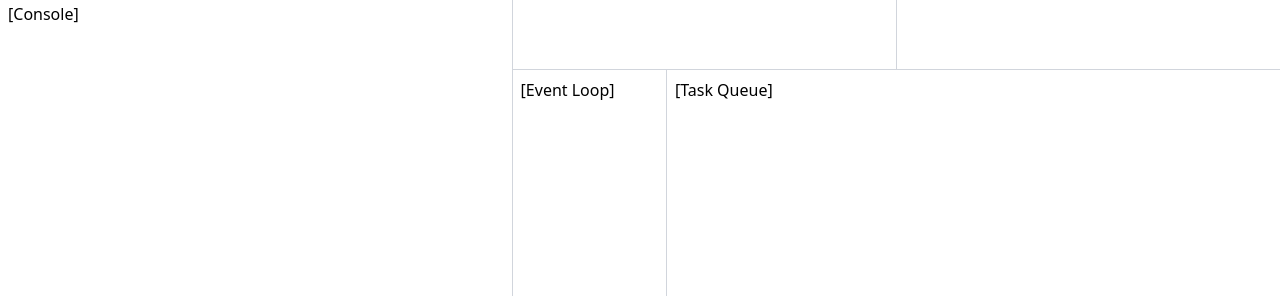
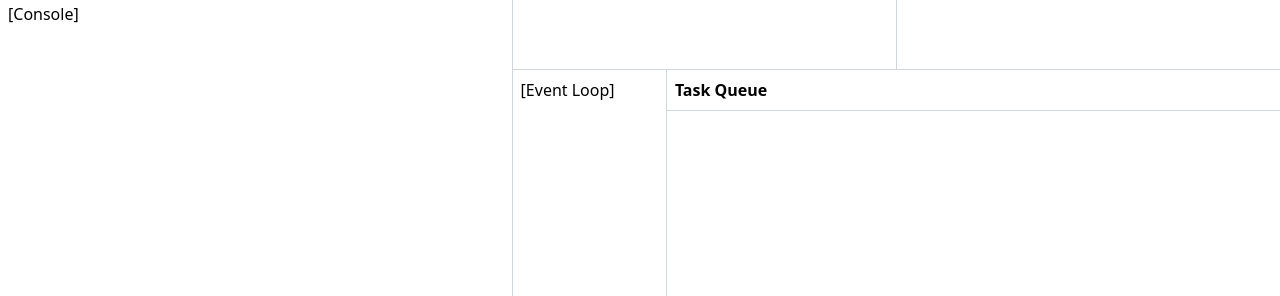
Before and after one commit to saramkim/imjs, a React (Vite) app: page / in a window 1280 px wide. Shown: the part 504-800 px from the top of the page. Built offline with nearby package versions, Linux system fonts and the light colour scheme.

Commit message:
feat(panel): implement Task Queue panel to visualize pending Task objects

```diff
--- a/src/ui/layout/app-layout.tsx
+++ b/src/ui/layout/app-layout.tsx
@@ -1,6 +1,7 @@
 import { CallStackPanel } from '@ui/panels/call-stack-panel';
 import { ResizableHandle, ResizablePanel, ResizablePanelGroup } from './resizable-panel-layout';
 import { WebApiPanel } from '@ui/panels/web-api-panel';
+import { TaskQueuePanel } from '@ui/panels/task-queue-panel';
 
 export function AppLayout() {
   return (
@@ -48,7 +49,7 @@ export function AppLayout() {
                 </ResizablePanel>
                 <ResizableHandle />
                 <ResizablePanel defaultSize={80}>
-                  <div className="h-full p-2">[Task Queue]</div>
+                  <TaskQueuePanel />
                 </ResizablePanel>
               </ResizablePanelGroup>
             </ResizablePanel>
--- /dev/null
+++ b/src/ui/panels/task-queue-panel.tsx
@@ -0,0 +1,23 @@
+import { useExecutionStore } from '@store/execution-store';
+import { PanelContainer, PanelHeader, PanelTitle, PanelContent } from '@ui/layout/resizable-panel-layout';
+
+export const TaskQueuePanel = () => {
+  const taskQueue = useExecutionStore((state) => state.taskQueue);
+
+  return (
+    <PanelContainer>
+      <PanelHeader>
+        <PanelTitle>Task Queue</PanelTitle>
+      </PanelHeader>
+      <PanelContent>
+        <ul className="flex gap-2 flex-wrap">
+          {taskQueue.map((task) => (
+            <li key={task.id} className="rounded border bg-white p-2 text-sm font-mono shadow">
+              task-{task.id}
+            </li>
+          ))}
+        </ul>
+      </PanelContent>
+    </PanelContainer>
+  );
+};
```
